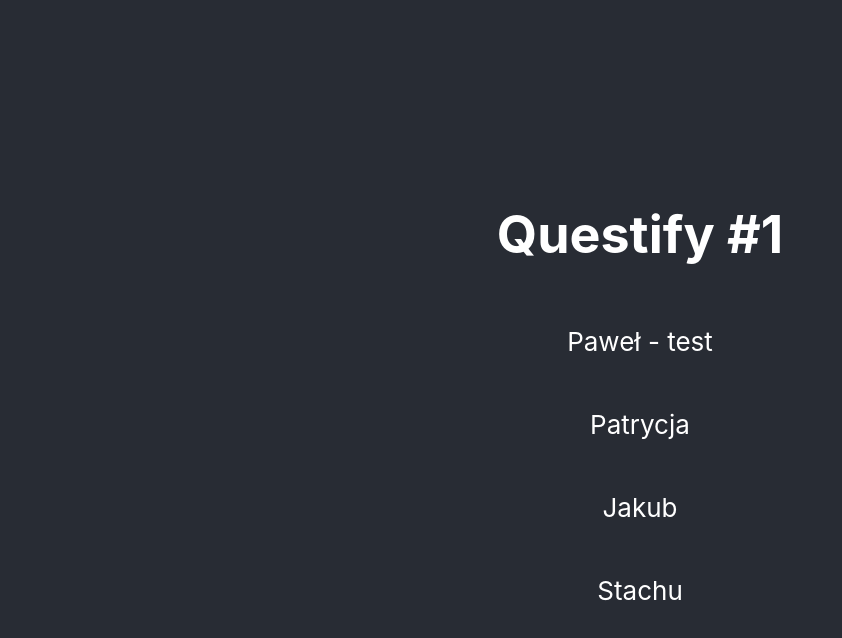
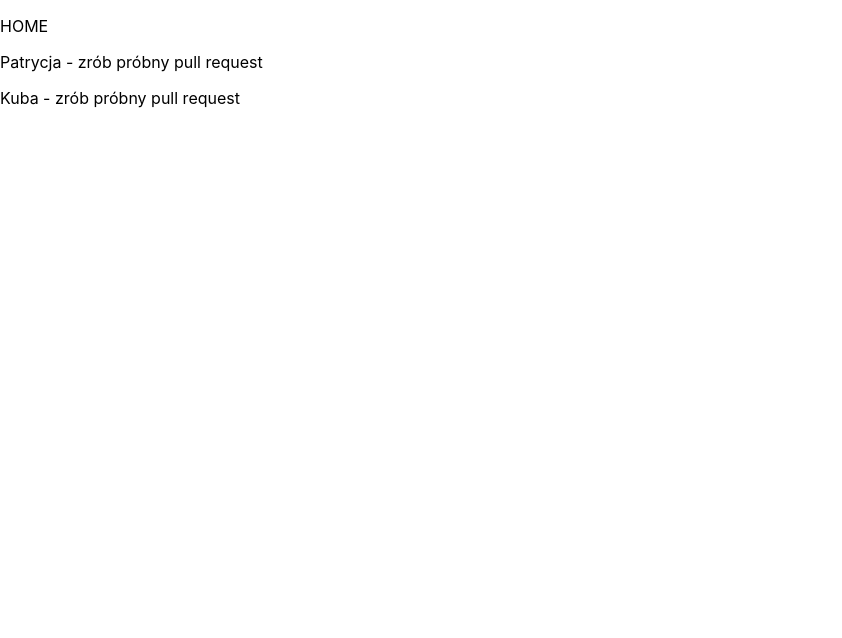
Before and after one commit to StanislawZielinski/questify-final-project-1-frontend, a React (Create React App) app: page / in a window 1280 px wide. Shown: the top 638 px of the page, without its empty margins (0-842 px from the left). Built offline with nearby package versions, Linux system fonts and the light colour scheme.

Commit message:
start-cd

```diff
--- a/package.json
+++ b/package.json
@@ -9,6 +9,7 @@
     "modern-normalize": "^1.1.0",
     "react": "^18.2.0",
     "react-dom": "^18.2.0",
+    "react-router-dom": "^6.4.4",
     "react-scripts": "5.0.1",
     "web-vitals": "^2.1.4"
   },
--- a/src/App.js
+++ b/src/App.js
@@ -1,17 +1,25 @@
+import Home from "./pages/Home";
+// import SharedLayout from "../pages/SharedLayout";
 import "./App.css";
+import { Route, Routes } from "react-router-dom";
+// import "bootstrap/dist/css/bootstrap.min.css";
+// import { PublicRoute } from "./PublicRoute";
+// import { PrivateRoute } from "./PrivateRoute";
+// import { lazy } from "react";
 
-function App() {
+// const Login = lazy(() => import("../pages/Login"));
+// const Register = lazy(() => import("../pages/Register"));
+// const Contacts = lazy(() => import("../pages/Contacts"));
+
+export const App = () => {
   return (
-    <div className="App">
-      <header className="App-header">
-        <h1>Questify #1</h1>
-        <p>Paweł - test</p>
-        <p>Patrycja</p>
-        <p>Jakub</p>
-        <p>Stachu</p>
-      </header>
+    <div>
+      <Routes>
+        {/* <Route path="/" element={<SharedLayout />}> */}
+        <Route index element={<Home />} />
+
+        {/* </Route> */}
+      </Routes>
     </div>
   );
-}
-
-export default App;
+};
--- a/src/index.js
+++ b/src/index.js
@@ -1,17 +1,14 @@
-import React from 'react';
-import ReactDOM from 'react-dom/client';
-import './index.css';
-import App from './App';
-import reportWebVitals from './reportWebVitals';
+import React from "react";
+import ReactDOM from "react-dom/client";
+import "./index.css";
+import { App } from "./App";
+import { BrowserRouter } from "react-router-dom";
 
-const root = ReactDOM.createRoot(document.getElementById('root'));
+const root = ReactDOM.createRoot(document.getElementById("root"));
 root.render(
   <React.StrictMode>
-    <App />
+    <BrowserRouter>
+      <App />
+    </BrowserRouter>
   </React.StrictMode>
 );
-
-// If you want to start measuring performance in your app, pass a function
-// to log results (for example: reportWebVitals(console.log))
-// or send to an analytics endpoint. Learn more: https://bit.ly/CRA-vitals
-reportWebVitals();
--- /dev/null
+++ b/src/pages/Home.jsx
@@ -0,0 +1,14 @@
+import React from "react";
+// import "./Home.css"
+
+const Home = () => {
+  return (
+    <div>
+      <p> HOME</p>
+      <p> Patrycja - zrób próbny pull request</p>
+      <p> Kuba - zrób próbny pull request</p>
+    </div>
+  );
+};
+
+export default Home;
--- a/src/reportWebVitals.js
+++ /dev/null
@@ -1,13 +0,0 @@
-const reportWebVitals = onPerfEntry => {
-  if (onPerfEntry && onPerfEntry instanceof Function) {
-    import('web-vitals').then(({ getCLS, getFID, getFCP, getLCP, getTTFB }) => {
-      getCLS(onPerfEntry);
-      getFID(onPerfEntry);
-      getFCP(onPerfEntry);
-      getLCP(onPerfEntry);
-      getTTFB(onPerfEntry);
-    });
-  }
-};
-
-export default reportWebVitals;
```
Also changed, not shown: 2 other files (tests, documents, lock files or other folders).
